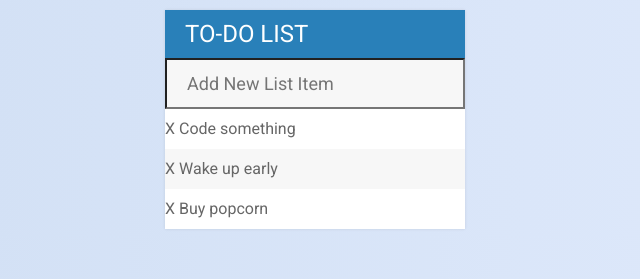
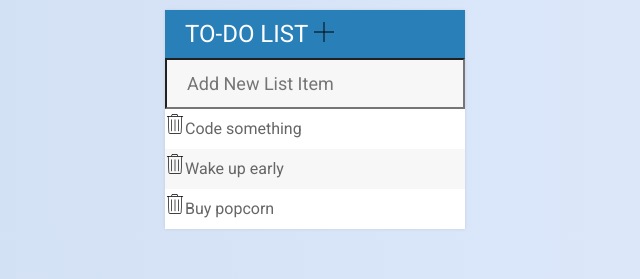
Before and after one commit to mazaherm/todo-list, a website: page src/index.html in a window 1280 px wide. Shown: the top 279 px of the page, 325-965 px from the left. Drawn offline with Linux system fonts and the light colour scheme.

Commit message:
adds new assets and resizes them

```diff
--- a/src/index.html
+++ b/src/index.html
@@ -10,7 +10,7 @@
   <body>
     <section id='container'>
       <header>
-        <h1>To-do List</h1>
+        <h1>To-do List <span><img class='click-icons' src='./assets/icons/add.svg' alt='add'/></span></h1>
       </header>
       <article>
         <header>
@@ -18,9 +18,9 @@
         </header>
         <main>
           <ul>
-            <li><span>X</span> Code something</li>
-            <li><span>X</span> Wake up early</li>
-            <li><span>X</span> Buy popcorn</li>
+            <li><img class='click-icons' src='./assets/icons/delete.svg' alt='delete'/>Code something</li>
+            <li><img class='click-icons' src='./assets/icons/delete.svg' alt='delete'/>Wake up early</li>
+            <li><img class='click-icons' src='./assets/icons/delete.svg' alt='delete'/>Buy popcorn</li>
           </ul>
         </main>
       </article>
--- a/src/styles/scss/main.scss
+++ b/src/styles/scss/main.scss
@@ -2,6 +2,7 @@
 @import './alignment';
 @import './mainBg';
 @import './listStyles';
+@import './iconStyles';
 
 @import url('https://fonts.googleapis.com/css?family=Roboto:400,500,700');
 
```
Also changed, not shown: src/styles/css/main.css.
